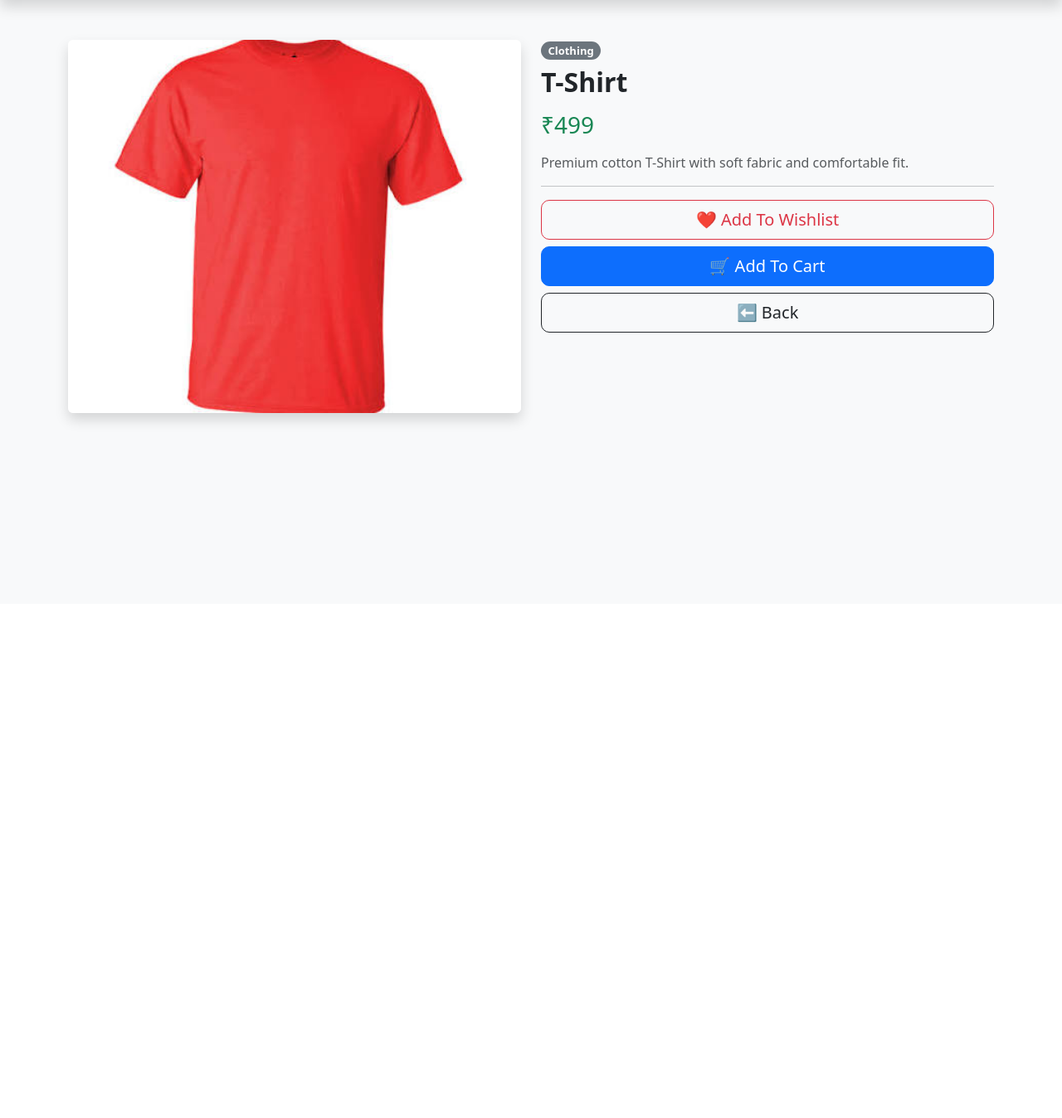
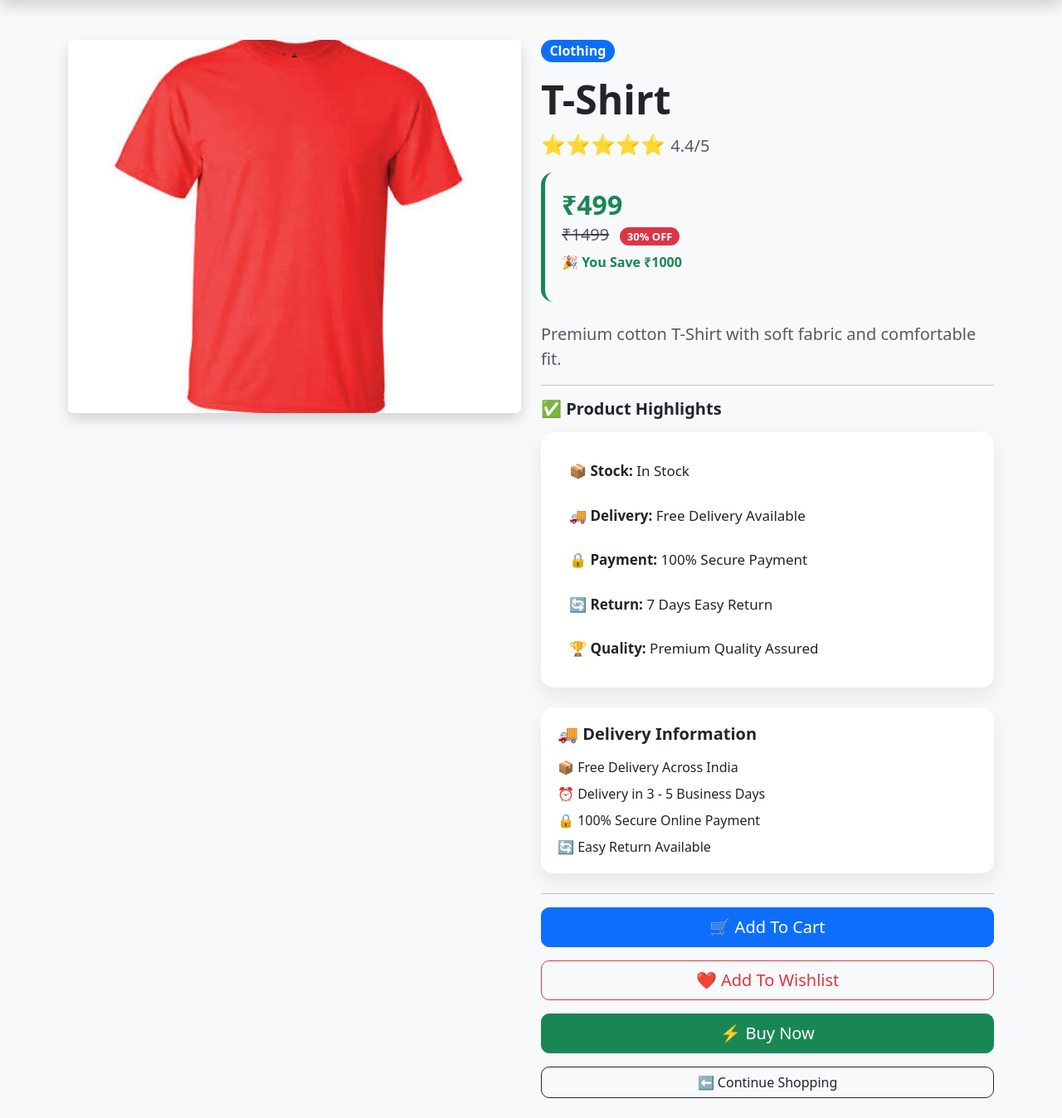
Before and after one commit to Aeroploy/AeroShop, a Flask app: page /product/1 in a window 1280 px wide. Shown: the part 72-1420 px from the top of the page at 83% size. Before the commit the page ends 586 px from the top, so only its background shows below. Run offline with Flask 3, Linux system fonts and the light colour scheme; data comes from the database, SQL or seed files in the repository.

Commit message:
Enhanced Product Details UI

```diff
--- a/static/css/style.css
+++ b/static/css/style.css
@@ -889,3 +889,95 @@
     visibility:hidden;
 
 }
+
+/* ==========================
+   Product Details Premium UI
+========================== */
+
+.product-image{
+
+    width:100%;
+
+    height:500px;
+
+    object-fit:cover;
+
+    transition:.4s;
+
+    cursor:pointer;
+
+    border-radius:15px;
+
+}
+
+.product-image:hover{
+
+    transform:scale(1.05);
+
+}
+
+.list-group-item{
+
+    border:none;
+
+    padding:14px;
+
+    font-size:17px;
+
+}
+
+.btn{
+
+    transition:.3s;
+
+}
+
+.btn:hover{
+
+    transform:translateY(-3px);
+
+    box-shadow:0 10px 25px rgba(0,0,0,.15);
+
+}
+
+/* ==========================
+   Product Price Box
+========================== */
+
+.price-box{
+
+    background:#f8f9fa;
+
+    padding:20px;
+
+    border-radius:15px;
+
+    border-left:5px solid #198754;
+
+    margin-bottom:20px;
+
+}
+
+/* ==========================
+   Delivery Card
+========================== */
+
+.delivery-card{
+
+    background:#ffffff;
+
+    padding:20px;
+
+    border-radius:15px;
+
+    box-shadow:0 10px 25px rgba(0,0,0,.08);
+
+    transition:.3s;
+
+}
+
+.delivery-card:hover{
+
+    transform:translateY(-5px);
+
+}
--- a/templates/product.html
+++ b/templates/product.html
@@ -71,7 +71,7 @@
     <div class="row">
 
         <!-- Product Image -->
-        <div class="col-md-6">
+        <div class="col-lg-6" data-aos="fade-left">
 
             <img src="{{ url_for('static', filename='images/' + product['image']) }}"
                  class="img-fluid rounded shadow"
@@ -82,25 +82,55 @@
         <!-- Product Details -->
         <div class="col-md-6">
 
-            <span class="badge bg-secondary mb-2">
+            <span class="badge bg-primary fs-6 mb-3">
+    {{ product['category'] }}
+</span>
 
-                {{ product['category'] }}
+<h1 class="fw-bold display-5">
+    {{ product['name'] }}
+</h1>
+
+<div class="mb-3">
+
+    <span class="text-warning fs-4">
+        ⭐⭐⭐⭐⭐
+    </span>
+
+    <span class="text-muted fs-5">
+        {{ product['rating'] }}/5
+    </span>
+
+</div>
+
+<div class="price-box mb-4">
+
+    <h2 class="text-success fw-bold mb-1">
+
+        ₹{{ product['price'] }}
+
+    </h2>
+
+    <h5 class="text-muted">
+
+        <del>₹{{ product['price'] + 1000 }}</del>
+
+        <span class="badge bg-danger ms-2">
+
+            30% OFF
 
         </span>
 
-            <h2 class="fw-bold">
+    </h5>
 
-                {{ product['name'] }}
+    <p class="text-success fw-bold mt-2">
 
-            </h2>
+        🎉 You Save ₹1000
 
-            <h3 class="text-success my-3">
+    </p>
 
-                ₹{{ product['price'] }}
+</div>
 
-            </h3>
-
-            <p class="text-muted">
+<p class="lead text-muted">
 
     {{ product['description'] }}
 
@@ -108,8 +138,83 @@
 
 <hr>
 
+<div class="mb-4">
+
+    <div class="mb-4">
+
+    <h5 class="fw-bold mb-3">
+        ✅ Product Highlights
+    </h5>
+
+    <div class="delivery-card">
+
+        <ul class="list-group list-group-flush">
+
+            <li class="list-group-item">
+                📦 <strong>Stock:</strong> In Stock
+            </li>
+
+            <li class="list-group-item">
+                🚚 <strong>Delivery:</strong> Free Delivery Available
+            </li>
+
+            <li class="list-group-item">
+                🔒 <strong>Payment:</strong> 100% Secure Payment
+            </li>
+
+            <li class="list-group-item">
+                🔄 <strong>Return:</strong> 7 Days Easy Return
+            </li>
+
+            <li class="list-group-item">
+                🏆 <strong>Quality:</strong> Premium Quality Assured
+            </li>
+
+        </ul>
+
+    </div>
+
+</div>
+
+<!-- Delivery Information -->
+
+<div class="delivery-card mt-4 mb-4">
+
+    <h5 class="fw-bold mb-3">
+        🚚 Delivery Information
+    </h5>
+
+    <p class="mb-2">
+        📦 Free Delivery Across India
+    </p>
+
+    <p class="mb-2">
+        ⏰ Delivery in 3 - 5 Business Days
+    </p>
+
+    <p class="mb-2">
+        🔒 100% Secure Online Payment
+    </p>
+
+    <p class="mb-0">
+        🔄 Easy Return Available
+    </p>
+
+</div>
+
+            </p>
+
+            <hr>
+
             <!-- Buttons -->
-            <div class="d-grid gap-2">
+            <div class="d-grid gap-3">
+
+    <a href="{{ url_for('add_to_cart', product_id=product['id']) }}"
+       class="btn btn-primary btn-lg">
+
+        🛒 Add To Cart
+
+    </a>
 
     <a href="{{ url_for('add_wishlist', product_id=product['id']) }}"
        class="btn btn-outline-danger btn-lg">
@@ -118,17 +223,16 @@
 
     </a>
 
-                <a href="{{ url_for('add_to_cart', product_id=product['id']) }}"
-                   class="btn btn-primary btn-lg">
+    <button class="btn btn-success btn-lg">
 
-                    🛒 Add To Cart
+        ⚡ Buy Now
 
-                </a>
+    </button>
 
     <a href="/"
-                   class="btn btn-outline-dark btn-lg">
+       class="btn btn-outline-dark">
 
-                    ⬅ Back
+        ⬅ Continue Shopping
 
     </a>
 
```
Lines whose indentation alone changed are shown as unchanged.
